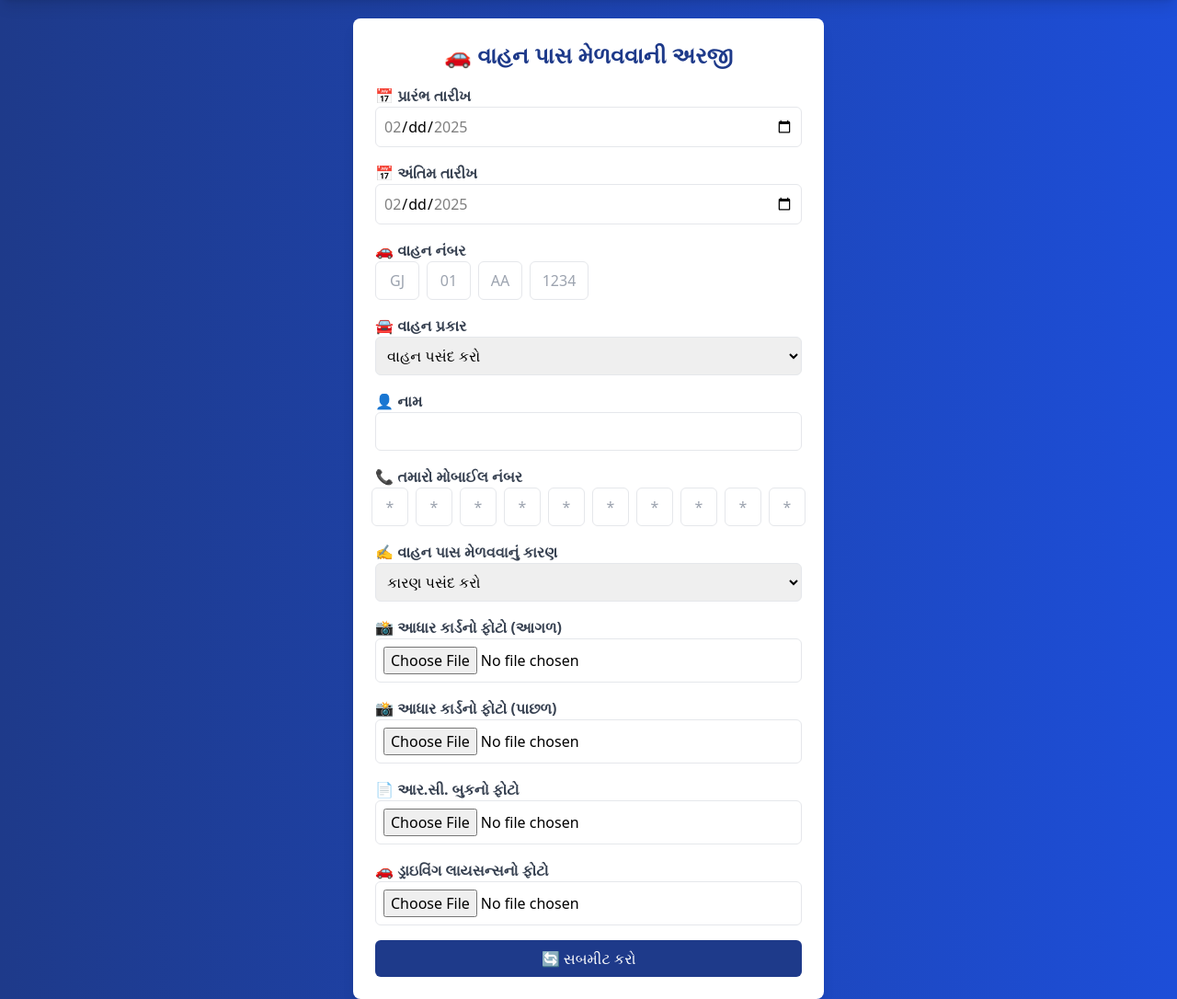
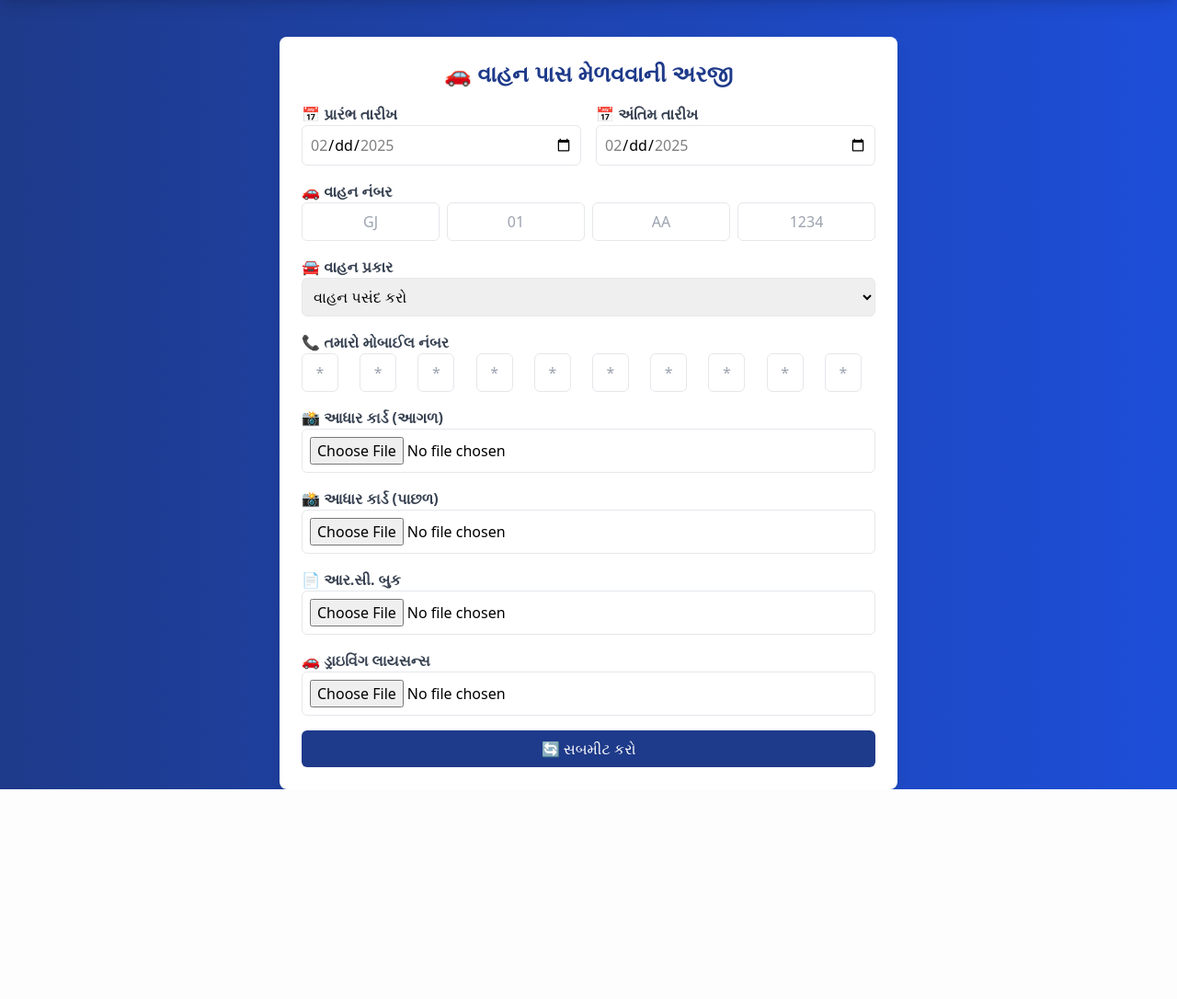
Before and after one commit to Itstudentjnd/Shivratri_netram, a Django app: page /issue-vehicle-pass/ in a window 1280 px wide. Shown: the part 112-1198 px from the top of the page at 92% size. After the commit the page ends 970 px from the top, so only its background shows below. Run offline with Django 4.2, Linux system fonts and the light colour scheme; some libraries are stand-ins or nearby versions.

Commit message:
Add files via upload

```diff
--- a/pdfapp/templates/issue_vehicle_pass.html
+++ b/pdfapp/templates/issue_vehicle_pass.html
@@ -4,7 +4,7 @@
 <head>
     <meta charset="UTF-8">
     <meta name="viewport" content="width=device-width, initial-scale=1.0">
-    <title>વાહન પાસ ઈશ્યુ | ગુજરાત પોલીસ</title>
+    <title>જુનાગઢ પોલીસ</title>
     <script src="https://cdn.tailwindcss.com"></script>
 </head>
 <body class="bg-gradient-to-r from-blue-900 to-blue-700 text-white min-h-screen flex flex-col">
@@ -12,14 +12,14 @@
     <!-- ✅ Navbar -->
     {% include 'navbar.html' %}
 
-    <div class="flex flex-col items-center justify-center flex-grow px-4 mt-5">
-        <div class="bg-white text-black rounded-lg shadow-lg p-6 max-w-lg w-full">
-            <h2 class="text-center text-2xl font-bold text-blue-900 mb-4">🚗 વાહન પાસ મેળવવાની અરજી</h2>
+    <div class="flex flex-col items-center justify-center flex-grow px-4 md:px-8 mt-5 md:mt-10">
+        <div class="bg-white text-black rounded-lg shadow-lg p-4 md:p-6 max-w-lg w-full md:max-w-2xl">
+            <h2 class="text-center text-xl sm:text-2xl font-bold text-blue-900 mb-4">🚗 વાહન પાસ મેળવવાની અરજી</h2>
 
-            <!-- ✅ Display Success/Error Messages -->
+            <!-- ✅ Success/Error Messages -->
             {% if messages %}
                 {% for message in messages %}
-                    <div class="bg-green-100 text-green-900 p-3 rounded-lg mb-4">
+                    <div class="bg-green-100 text-green-900 p-3 rounded-lg mb-4 text-sm sm:text-lg">
                         {{ message }}
                     </div>
                 {% endfor %}
@@ -28,38 +28,38 @@
             <form method="post" enctype="multipart/form-data">
                 {% csrf_token %}
 
-                <div class="mb-4">
-                    <label class="block text-left text-gray-700 font-semibold">📅 પ્રારંભ તારીખ</label>
+                <!-- ✅ Start & End Date -->
+                <div class="grid grid-cols-1 sm:grid-cols-2 gap-4">
+                    <div>
+                        <label class="block text-gray-700 font-semibold text-sm sm:text-base">📅 પ્રારંભ તારીખ</label>
                         <input type="date" name="start_date" id="start_date"
                                min="2025-02-22" max="2025-02-26"
                                class="w-full p-2 border rounded-md focus:outline-none focus:ring-2 focus:ring-blue-500"
                                required>
                     </div>
-
-
-                <div class="mb-4">
-                    <label class="block text-left text-gray-700 font-semibold">📅 અંતિમ તારીખ</label>
+                    <div>
+                        <label class="block text-gray-700 font-semibold text-sm sm:text-base">📅 અંતિમ તારીખ</label>
                         <input type="date" name="end_date" id="end_date"
                                min="2025-02-22" max="2025-02-26"
                                class="w-full p-2 border rounded-md focus:outline-none focus:ring-2 focus:ring-blue-500"
                                required>
                     </div>
-
+                </div>
 
                 <!-- ✅ Vehicle Number Input -->
-                <div class="mb-4">
-                    <label class="block text-left text-gray-700 font-semibold">🚗 વાહન નંબર</label>
-                    <div class="flex gap-2">
-                        <input type="text" name="state_code" maxlength="2" placeholder="GJ" class="w-12 p-2 border rounded-md text-center uppercase focus:outline-none focus:ring-2 focus:ring-blue-500" required>
-                        <input type="text" name="city_code" maxlength="2" placeholder="01" class="w-12 p-2 border rounded-md text-center focus:outline-none focus:ring-2 focus:ring-blue-500" required>
-                        <input type="text" name="series" maxlength="2" placeholder="AA" class="w-12 p-2 border rounded-md text-center uppercase focus:outline-none focus:ring-2 focus:ring-blue-500" required>
-                        <input type="text" name="digits" maxlength="4" placeholder="1234" class="w-16 p-2 border rounded-md text-center focus:outline-none focus:ring-2 focus:ring-blue-500" required>
+                <div class="mt-4">
+                    <label class="block text-gray-700 font-semibold text-sm sm:text-base">🚗 વાહન નંબર</label>
+                    <div class="grid grid-cols-4 gap-2">
+                        <input type="text" name="state_code" maxlength="2" placeholder="GJ" class="w-full p-2 border rounded-md text-center uppercase focus:outline-none focus:ring-2 focus:ring-blue-500" required>
+                        <input type="text" name="city_code" maxlength="2" placeholder="01" class="w-full p-2 border rounded-md text-center focus:outline-none focus:ring-2 focus:ring-blue-500" required>
+                        <input type="text" name="series" maxlength="2" placeholder="AA" class="w-full p-2 border rounded-md text-center uppercase focus:outline-none focus:ring-2 focus:ring-blue-500" required>
+                        <input type="text" name="digits" maxlength="4" placeholder="1234" class="w-full p-2 border rounded-md text-center focus:outline-none focus:ring-2 focus:ring-blue-500" required>
                     </div>
                 </div>
 
                 <!-- ✅ Vehicle Type Dropdown -->
-                <div class="mb-4">
-                    <label class="block text-left text-gray-700 font-semibold">🚘 વાહન પ્રકાર</label>
+                <div class="mt-4">
+                    <label class="block text-gray-700 font-semibold text-sm sm:text-base">🚘 વાહન પ્રકાર</label>
                     <select name="vehicle_type" class="w-full p-2 border rounded-md focus:outline-none focus:ring-2 focus:ring-blue-500" required>
                         <option value="" selected disabled>વાહન પસંદ કરો</option>
                         <option value="2-wheel">2-Wheel</option>
@@ -69,79 +69,42 @@
                     </select>
                 </div>
 
-                <div class="mb-4">
-                    <label class="block text-left text-gray-700 font-semibold">👤 નામ</label>
-                    <input type="text" name="name" class="w-full p-2 border rounded-md focus:outline-none focus:ring-2 focus:ring-blue-500" required>
-                </div>
-
-
                 <!-- ✅ Mobile Number Input Boxes -->
-                <div class="mb-4">
-                    <label class="block text-left text-gray-700 font-semibold">📞 તમારો મોબાઈલ નંબર</label>
-                    <div class="flex gap-2 justify-center">
+                <div class="mt-4">
+                    <label class="block text-gray-700 font-semibold text-sm sm:text-base">📞 તમારો મોબાઈલ નંબર</label>
+                    <div class="grid grid-cols-10 gap-1 sm:gap-2">
                         {% for i in "0123456789" %}
                             <input type="text" name="mobile_digit" maxlength="1" pattern="[0-9]"
                                    placeholder="*" required
-                                   class="w-10 p-2 border rounded-md text-center focus:outline-none focus:ring-2 focus:ring-blue-500 mobile-input">
+                                   class="w-8 sm:w-10 p-2 border rounded-md text-center focus:outline-none focus:ring-2 focus:ring-blue-500 mobile-input">
                         {% endfor %}
                     </div>
                     <input type="hidden" name="mobile_no" id="mobile_no">
                 </div>
 
-                <div class="mb-4">
-                    <label class="block text-left text-gray-700 font-semibold">✍️ વાહન પાસ મેળવવાનું કારણ</label>
-                    <select name="travel_reason" id="travel_reason"
-                            class="w-full p-2 border rounded-md focus:outline-none focus:ring-2 focus:ring-blue-500" required>
-                        <option value="" selected disabled>કારણ પસંદ કરો</option>
-                        <option value="અન્નક્ષેત્રનું નામ" data-place="અન્નક્ષેત્રનું સરનામું">અન્નક્ષેત્ર માટે</option>
-                        <option value="આશ્રમ/મંદીરનું નામ" data-place="આશ્રમ/મંદીરનું સરનામું">આશ્રમ સેવા / પૂજા</option>
-                        <option value="વેપાર / રોજગારનું નામ" data-place="વેપાર / રોજગારનું સરનામું">વેપાર / રોજગાર માટે</option>
-                        <option value="અન્ય">અન્ય</option>
-                    </select>
+                <!-- ✅ File Uploads -->
+                <div class="mt-4">
+                    <label class="block text-gray-700 font-semibold text-sm sm:text-base">📸 આધાર કાર્ડ (આગળ)</label>
+                    <input type="file" name="aadhaar_front" accept="image/*" class="w-full p-2 border rounded-md" required>
                 </div>
 
-                <!-- ✅ Name & Place Fields (Initially Hidden) -->
-                <div id="extra_fields" class="hidden">
-                    <div class="mb-4">
-                        <label id="selected_reason_label" class="block text-left text-gray-700 font-semibold">👤 નામ</label>
-                        <input type="text" id="extra_name" class="w-full p-2 border rounded-md focus:outline-none focus:ring-2 focus:ring-blue-500 text-black" required>
-                    </div>
-                    <div class="mb-4">
-                        <label id="selected_place_label" class="block text-left text-gray-700 font-semibold">📍 સ્થળ</label>
-                        <input type="text" id="extra_place" class="w-full p-2 border rounded-md focus:outline-none focus:ring-2 focus:ring-blue-500 text-black" required>
-                    </div>
+                <div class="mt-4">
+                    <label class="block text-gray-700 font-semibold text-sm sm:text-base">📸 આધાર કાર્ડ (પાછળ)</label>
+                    <input type="file" name="aadhaar_back" accept="image/*" class="w-full p-2 border rounded-md" required>
                 </div>
 
-                <!-- ✅ Other Reason Input (Initially Hidden) -->
-                <div id="other_reason_field" class="hidden">
-                    <label class="block text-left text-gray-700 font-semibold">✍️ અન્ય કારણ</label>
-                    <textarea name="other_reason" id="other_reason"
-                              class="w-full p-2 border rounded-md focus:outline-none focus:ring-2 focus:ring-blue-500"
-                              rows="3"></textarea>
+                <div class="mt-4">
+                    <label class="block text-gray-700 font-semibold text-sm sm:text-base">📄 આર.સી. બુક</label>
+                    <input type="file" name="rc_book" accept="image/*" class="w-full p-2 border rounded-md" required>
                 </div>
 
-                <!-- ✅ File Uploads -->
-                <div class="mb-4">
-                    <label class="block text-left text-gray-700 font-semibold">📸 આધાર કાર્ડનો ફોટો (આગળ)</label>
-                    <input type="file" name="aadhaar_front" accept="image/*" class="w-full p-2 border rounded-md focus:outline-none focus:ring-2 focus:ring-blue-500" required>
+                <div class="mt-4">
+                    <label class="block text-gray-700 font-semibold text-sm sm:text-base">🚗 ડ્રાઇવિંગ લાયસન્સ</label>
+                    <input type="file" name="license_photo" accept="image/*" class="w-full p-2 border rounded-md" required>
                 </div>
 
-                <div class="mb-4">
-                    <label class="block text-left text-gray-700 font-semibold">📸 આધાર કાર્ડનો ફોટો (પાછળ)</label>
-                    <input type="file" name="aadhaar_back" accept="image/*" class="w-full p-2 border rounded-md focus:outline-none focus:ring-2 focus:ring-blue-500" required>
-                </div>
-
-                <div class="mb-4">
-                    <label class="block text-left text-gray-700 font-semibold">📄 આર.સી. બુકનો ફોટો </label>
-                    <input type="file" name="rc_book" accept="image/*" class="w-full p-2 border rounded-md focus:outline-none focus:ring-2 focus:ring-blue-500" required>
-                </div>
-
-                <div class="mb-4">
-                    <label class="block text-left text-gray-700 font-semibold">🚗 ડ્રાઇવિંગ લાયસન્સનો ફોટો </label>
-                    <input type="file" name="license_photo" accept="image/*" class="w-full p-2 border rounded-md focus:outline-none focus:ring-2 focus:ring-blue-500" required>
-                </div>
-
-                <button type="submit" class="w-full bg-blue-900 text-white py-2 rounded-md hover:bg-blue-700 transition">
+                <!-- ✅ Submit Button -->
+                <button type="submit" class="w-full bg-blue-900 text-white py-2 mt-4 rounded-md hover:bg-blue-700 transition">
                     🔄 સબમીટ કરો
                 </button>
             </form>
--- a/pdfapp/templates/navbar.html
+++ b/pdfapp/templates/navbar.html
@@ -1,18 +1,57 @@
 {% load static %}
-<header class="w-full bg-white/10 backdrop-blur-md shadow-lg p-4 text-white flex justify-between items-center">
+<header class="w-full bg-white/10 backdrop-blur-md shadow-lg p-4 text-white flex justify-between items-center relative">
 
-    <!-- Logo & Title -->
+    <!-- ✅ Logo & Title -->
     <div class="flex items-center space-x-3">
-        <img src="{% get_media_prefix %}GUJARAT POLICE LOGO PNG.png" class="w-20 h-20" alt="Logo">
-        <h1 class="text-5xl font-bold uppercase text-black tracking-wide">Junagadh Police</h1>
+        <img src="{% get_media_prefix %}GUJARAT POLICE LOGO PNG.png" class="w-16 h-16 sm:w-20 sm:h-20" alt="Logo">
+        <h1 class="text-2xl sm:text-3xl md:text-4xl lg:text-5xl font-bold uppercase text-black tracking-wide">
+            Junagadh Police
+        </h1>
     </div>
 
-    <!-- Navigation Links -->
+    <!-- ✅ Desktop Navigation (Hidden on Small Screens) -->
     <nav class="hidden md:flex space-x-6">
-        <a href="{% url 'index' %}" class="text-black text-3xl hover:text-black-500 transition duration-300">Home</a>
-        {% comment %} <a href="{% url 'check_status' %}" class="text-white hover:text-yellow-400 transition duration-300">Check Status</a>
-        <a href="{% url 'issue_vehicle_pass' %}" class="text-white hover:text-yellow-400 transition duration-300">Issue Vehicle Pass</a> {% endcomment %}
-        {% comment %} <a href="{% url 'press_pass_form' %}" class="text-white hover:text-yellow-400 transition duration-300">Issue press Pass</a> {% endcomment %}
+        <a href="{% url 'index' %}" class="text-black text-xl lg:text-3xl hover:text-gray-700 transition duration-300">
+            Home
+        </a>
+        {% comment %} <a href="{% url 'check_status' %}" class="text-black hover:text-gray-700 transition duration-300">
+            Check Status
+        </a>
+        <a href="{% url 'issue_vehicle_pass' %}" class="text-black hover:text-gray-700 transition duration-300">
+            Issue Vehicle Pass
+        </a>
+        <a href="{% url 'press_pass_form' %}" class="text-black hover:text-gray-700 transition duration-300">
+            Issue Press Pass
+        </a> {% endcomment %}
     </nav>
 
+    <!-- ✅ Mobile Menu Button -->
+    <button id="menu-toggle" class="md:hidden text-black text-4xl focus:outline-none">
+        ☰
+    </button>
+
+    <!-- ✅ Mobile Navigation Menu (Hidden by Default) -->
+    <div id="mobile-menu" class="hidden absolute top-full right-0 bg-white text-black w-64 shadow-lg rounded-lg p-4 flex flex-col space-y-4 md:hidden">
+        <a href="{% url 'index' %}" class="text-xl hover:text-gray-700 transition duration-300">
+            Home
+        </a>
+        {% comment %} <a href="{% url 'check_status' %}" class="text-xl hover:text-gray-700 transition duration-300">
+            Check Status
+        </a>
+        <a href="{% url 'issue_vehicle_pass' %}" class="text-xl hover:text-gray-700 transition duration-300">
+            Issue Vehicle Pass
+        </a>
+        <a href="{% url 'press_pass_form' %}" class="text-xl hover:text-gray-700 transition duration-300">
+            Issue Press Pass
+        </a> {% endcomment %}
+    </div>
+
 </header>
+
+<!-- ✅ JavaScript for Mobile Menu Toggle -->
+<script>
+    document.getElementById('menu-toggle').addEventListener('click', function() {
+        let menu = document.getElementById('mobile-menu');
+        menu.classList.toggle('hidden');
+    });
+</script>
```
Also changed, not shown: pdfapp/templates/check_status.html (+19 -15 lines), pdfapp/templates/index.html (+24 -14 lines). Lines whose indentation alone changed are shown as unchanged.
